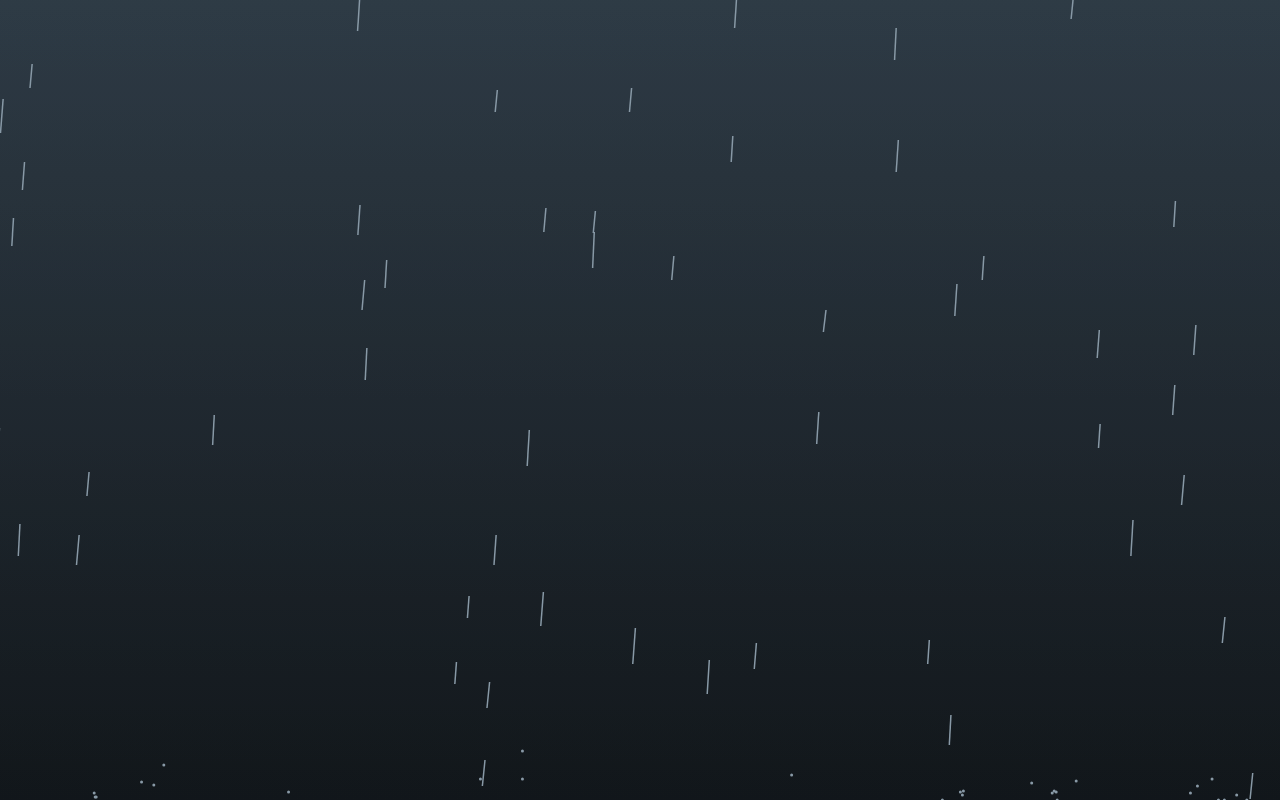
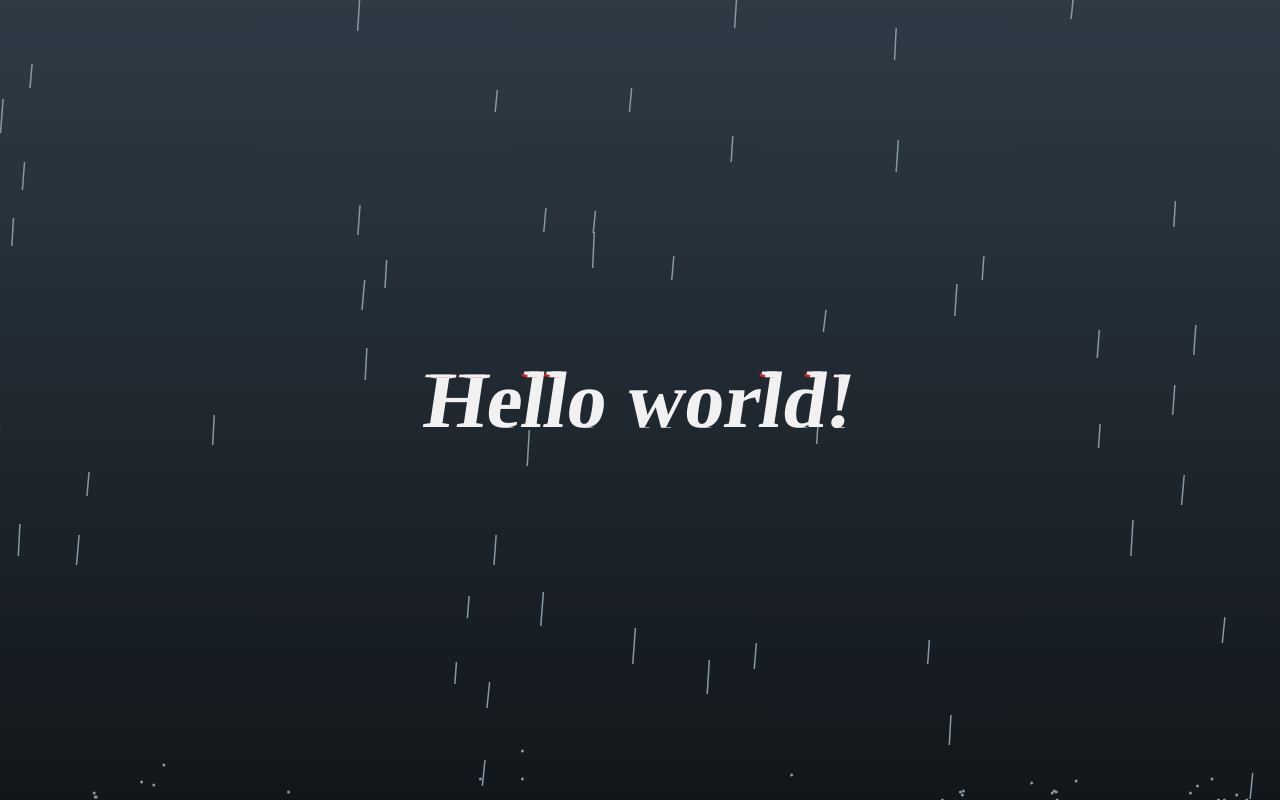
Before and after one commit to siyeol97/portfolio, a React (Vite) app: page / in a window 1280 px wide. Built offline with nearby package versions, Linux system fonts and the light colour scheme; a web font is replaced by a local one.

Commit message:
💄 Style: glitch 효과

```diff
--- /dev/null
+++ b/src/components/Landing.module.scss
@@ -0,0 +1,49 @@
+@import '../styles/styles.scss';
+
+.greeting {
+  @include flex();
+  flex-direction: column;
+  gap: 1rem;
+  position: absolute;
+  top: 50%;
+  left: 50%;
+  transform: translate(-50%, -50%);
+  background-color: rgba(0, 0, 0, 0);
+
+  & h1 {
+    position: relative;
+    color: #f1f1f1;
+    transform: skew(var(--degree));
+  }
+
+  & h1::before,
+  & h1::after {
+    content: attr(data-text);
+    position: absolute;
+    width: 100%;
+    transition: clip-path 50ms ease-in;
+    background-color: inherit;
+  }
+
+  & h1::before {
+    left: 5px;
+    text-shadow: 2px -2px #2a96d4;
+    clip-path: polygon(
+      0 var(--bt),
+      100% var(--bt),
+      100% var(--bb),
+      0 var(--bb)
+    );
+  }
+
+  & h1::after {
+    left: -5px;
+    text-shadow: -2px 2px #cc2a1f;
+    clip-path: polygon(
+      0 var(--at),
+      100% var(--at),
+      100% var(--ab),
+      0 var(--ab)
+    );
+  }
+}
--- a/src/components/Landing.tsx
+++ b/src/components/Landing.tsx
@@ -1,8 +1,39 @@
 import LandingBackground from './LandingBackground';
+import styles from './Landing.module.scss';
+import { useEffect } from 'react';
 
 export default function Landing() {
+  useEffect(() => {
+    const text = document.querySelector('h1');
+
+    if (!text) {
+      return;
+    }
+
+    const glitch = (element: HTMLHeadingElement) => {
+      setInterval(() => {
+        const degree = Math.random() * 20 - 10;
+        const beforeTop = Math.random() * 100;
+        const beforeBottom = Math.random() * 100;
+        const afterTop = Math.random() * 100;
+        const afterBottom = Math.random() * 100;
+
+        element.style.setProperty('--degree', `${degree}deg`);
+        element.style.setProperty('--bt', `${beforeTop}%`);
+        element.style.setProperty('--at', `${afterTop}%`);
+        element.style.setProperty('--bb', `${beforeBottom}%`);
+        element.style.setProperty('--ab', `${afterBottom}%`);
+      }, 100);
+    };
+
+    glitch(text);
+  }, []);
+
   return (
-    <section>
+    <section className={styles.wrapper}>
+      <div className={styles.greeting}>
+        <h1 data-text='Hello world!'>Hello world!</h1>
+      </div>
       <LandingBackground />
     </section>
   );
--- a/src/index.scss
+++ b/src/index.scss
@@ -110,3 +110,21 @@ a {
   color: inherit;
   text-decoration: none;
 }
+
+h1 {
+  font-size: 5rem;
+  font-weight: 600;
+  line-height: 1.5;
+}
+
+h2 {
+  font-size: 4rem;
+  font-weight: 500;
+  line-height: 1.5;
+}
+
+h3 {
+  font-size: 3rem;
+  font-weight: 400;
+  line-height: 1.5;
+}
```
